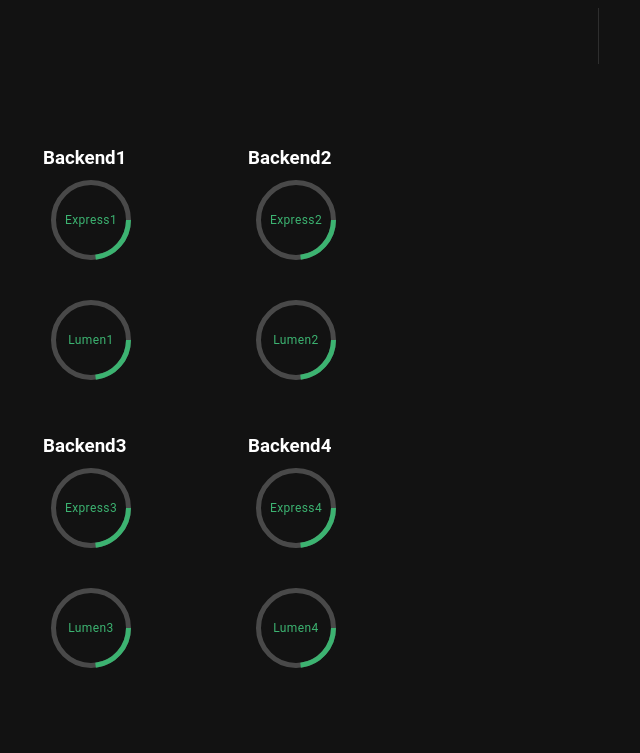
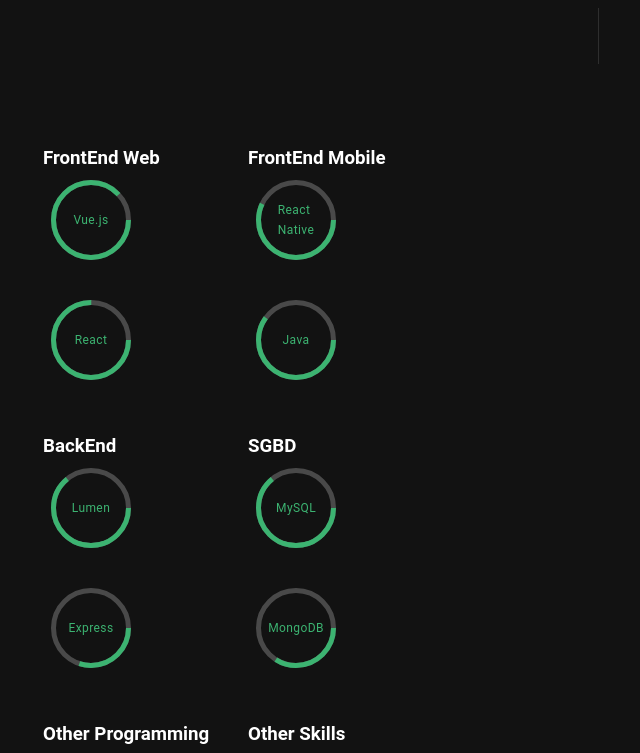
Before and after one commit to alfredo-baquedano/cv, a Vue app: page / in a window 1280 px wide. Shown: the part 2000-2753 px from the top of the page, without its empty margins (532-1172 px from the left). Built offline with nearby package versions, Linux system fonts and the light colour scheme; a small style sheet from the web is missing.

Commit message:
added actual skill values

```diff
--- a/src/store.js
+++ b/src/store.js
@@ -59,54 +59,80 @@
       ],
       skills: [
         {
-          name: 'Backend1',
+          name: 'FrontEnd Web',
           knowledges: [
             {
-              name: 'Express1',
-              value: 23,
+              name: 'Vue.js',
+              value: 88,
             },
             {
-              name: 'Lumen1',
+              name: 'React',
+              value: 75,
+            },
+          ],
+        },
+        {
+          name: 'FrontEnd Mobile',
+          knowledges: [
+            {
+              name: 'React\nNative',
+              value: 57,
+            },
+            {
+              name: 'Java',
+              value: 60,
+            },
+          ],
+        },
+        {
+          name: 'BackEnd',
+          knowledges: [
+            {
+              name: 'Lumen',
+              value: 64,
+            },
+            {
+              name: 'Express',
+              value: 30,
+            },
+          ],
+        },
+        {
+          name: 'SGBD',
+          knowledges: [
+            {
+              name: 'MySQL',
+              value: 64,
+            },
+            {
+              name: 'MongoDB',
+              value: 34,
+            },
+          ],
+        },
+        {
+          name: 'Other Programming Languages',
+          knowledges: [
+            {
+              name: 'Java',
+              value: 65,
+            },
+            {
+              name: 'Python',
               value: 23,
             },
           ],
         },
         {
-          name: 'Backend2',
+          name: 'Other Skills',
           knowledges: [
             {
-              name: 'Express2',
-              value: 23,
+              name: 'Git',
+              value: 78,
             },
             {
-              name: 'Lumen2',
-              value: 23,
-            },
-          ],
-        },
-        {
-          name: 'Backend3',
-          knowledges: [
-            {
-              name: 'Express3',
-              value: 23,
-            },
-            {
-              name: 'Lumen3',
-              value: 23,
-            },
-          ],
-        },
-        {
-          name: 'Backend4',
-          knowledges: [
-            {
-              name: 'Express4',
-              value: 23,
-            },
-            {
-              name: 'Lumen4',
-              value: 23,
+              name: 'Security',
+              value: 43,
             },
           ],
         },
```
